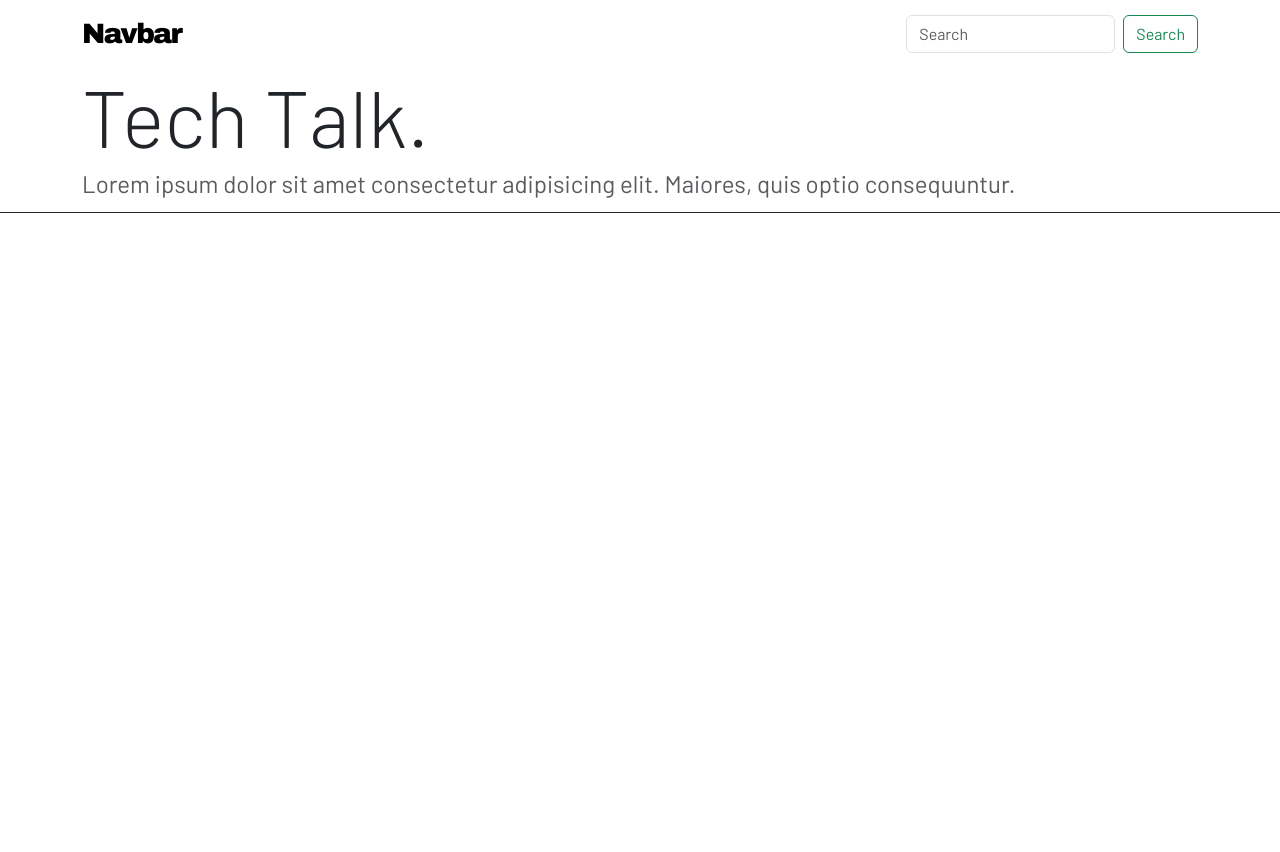
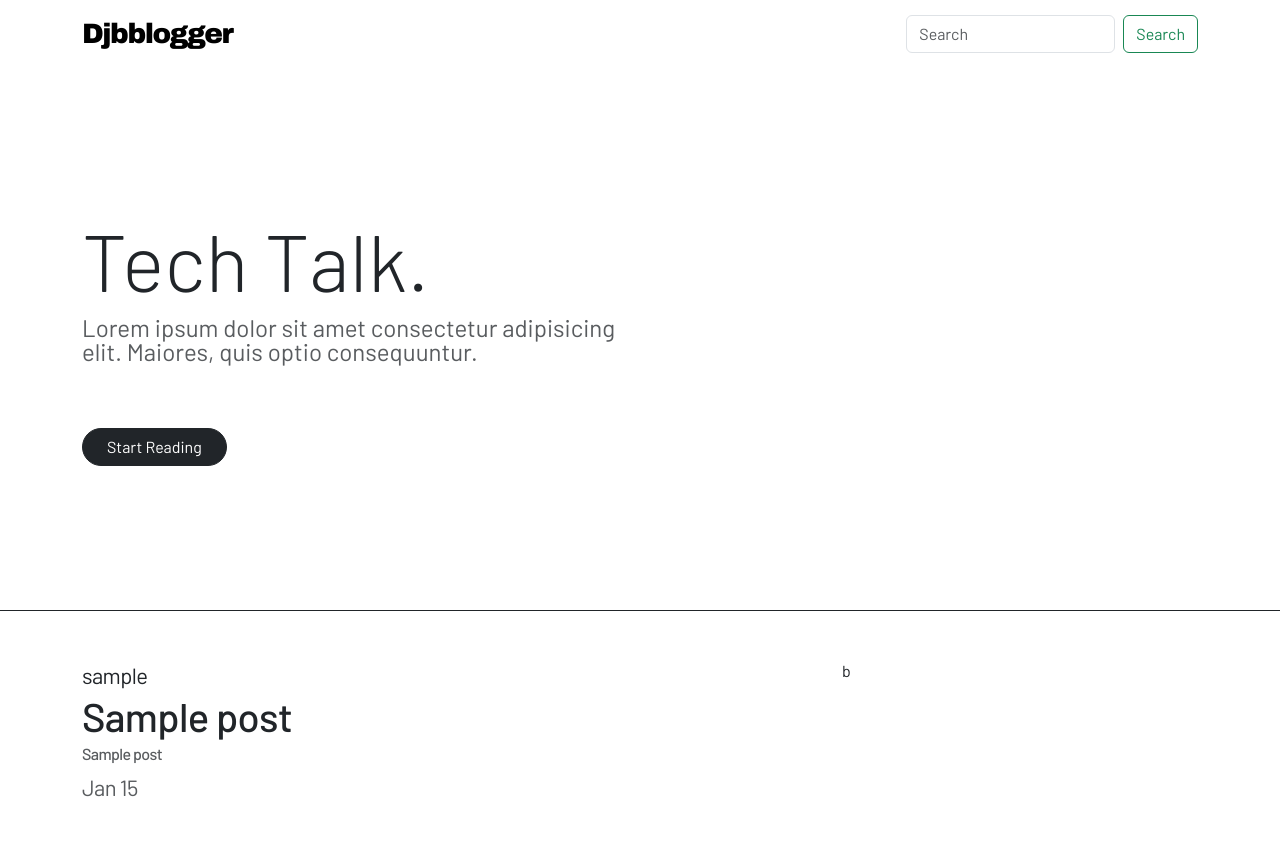
Before and after one commit to Ali-Sina-255/django-Djblogger-project, a Django app: page / in a window 1280 px wide. Before the commit the page ends 213 px from the top, so only its background shows below. Run offline with Django 5.2, Linux system fonts and the light colour scheme; tables that the repository leaves empty hold one stand-in row (values such as "Sample post").

Commit message:
templates is finished

```diff
--- a/blog/urls.py
+++ b/blog/urls.py
@@ -3,5 +3,5 @@ from . import views
 
 
 urlpatterns = [
-    path('', views.home, name='home')
+    path('', views.HomeView.as_view(), name='home')
 ]
--- a/blog/views.py
+++ b/blog/views.py
@@ -1,6 +1,13 @@
 from django.shortcuts import render
+from . models import Post
+from django.views.generic import ListView
 from django.http import HttpResponse
 
 
+class HomeView(ListView):
+    model = Post
+    template_name = 'blog/index.html'
+    context_object_name = 'posts'
+
 def home(request):
     return render(request, 'blog/index.html')
--- a/core/static/css/style.css
+++ b/core/static/css/style.css
@@ -16,3 +16,19 @@ html, body{
 .fw-500{
     font-weight: 500px !important;
 }
+
+.infinite-scroll {
+    font-size: 22px;
+    letter-spacing: -0.6px;
+}
+
+@media only screen and(max-width:668px){
+    .infinite-scroll {
+        font-size: 0.9375rem;
+        letter-spacing: -0.0px;
+    }
+    .infinite-author,
+    .infinite-data{
+        font-size: 0.8125rem;
+    }
+}
--- a/templates/blog/index.html
+++ b/templates/blog/index.html
@@ -2,5 +2,34 @@
 {% block content %}
 {% include 'components/splash.html' %}
 
+<div class="container pt-5">
+    <div class="row">
+        <div class="col-12 col-lg-8 ">
 
+            {% for post in posts %}
+            <a href="" class="text-decoration-none infinite-scroll">
+                <div class="card border-0 pb-3 pb-sm-5">
+                    <div class="row">
+                        <div class="col-8">
+                            <div class="card-body p-0">
+                                <div class="text-body infinite-author">{{post.author}}</div>
+                                <h1 class="mb-1 text-body fw-blod">{{post.title|truncatechars:80}}</h1>
+                                <h2 class="text-muted fs-6 d-none d-sm-block">{{post.subtitle}}</h2>
+                                <div class="text-muted infinite-data">
+                                    {{post.updated_at|date:"M d"}}
+                                </div>
+
+                            </div>
+                        </div>
+                        <div class="col-4">
+                          <img src="https://buffer.com/cdn-cgi/image/w=1000,fit=contain,q=90,f=auto/library/content/images/size/w600/2023/10/free-images.jpg" class="img-fluid float-end" alt="">
+                        </div>
+                    </div>
+                </div>
+            </a>
+            {% endfor %}
+        </div>
+        <div class="d-none d-lg-block col-4">b</div>
+    </div>
+</div>
 {% endblock %}
--- a/templates/components/splash.html
+++ b/templates/components/splash.html
@@ -1,6 +1,11 @@
-<div class="border-bottom boder-1 border-dark">
-    <div class="container ">
-        <h1 class="display-1">Tech Talk.</h1>
-        <p class="fs-4 lh-1 text-muted fw-500">Lorem ipsum dolor sit amet consectetur adipisicing elit. Maiores, quis optio consequuntur.</p>
+<div class="border-bottom boder-2 border-dark">
+    <div class="container py-5 ">
+        <div class="row py-md-5">
+            <div class="col-12 col-md-6 py-1 py-md-5 text-center text-md-start">
+                <h1 class="display-1">Tech Talk.</h1>
+                <p class="fs-4 lh-1 text-muted fw-500 pb-5">Lorem ipsum dolor sit amet consectetur adipisicing elit. Maiores, quis optio consequuntur.</p>
+                <button type="button" class="btn btn-dark rounded-pill fs-500 fw-500 px-4">Start Reading</button>
+            </div>
+        </div>
     </div>
 </div>
--- a/templates/includes/navbar.html
+++ b/templates/includes/navbar.html
@@ -1,6 +1,6 @@
 <nav class="navbar navbar-expand-lg bg-ligth">
   <div class="container">
-    <a class="navbar-brand logo fs-3" href="#">Navbar</a>
+    <a class="navbar-brand logo fs-3" href="#">Djbblogger</a>
     <button
       class="navbar-toggler"
       type="button"
```
Also changed, not shown: blog/factory.py (added, +20 -0 lines), blog/test/__init__.py (added), blog/test/test_model.py (added).
